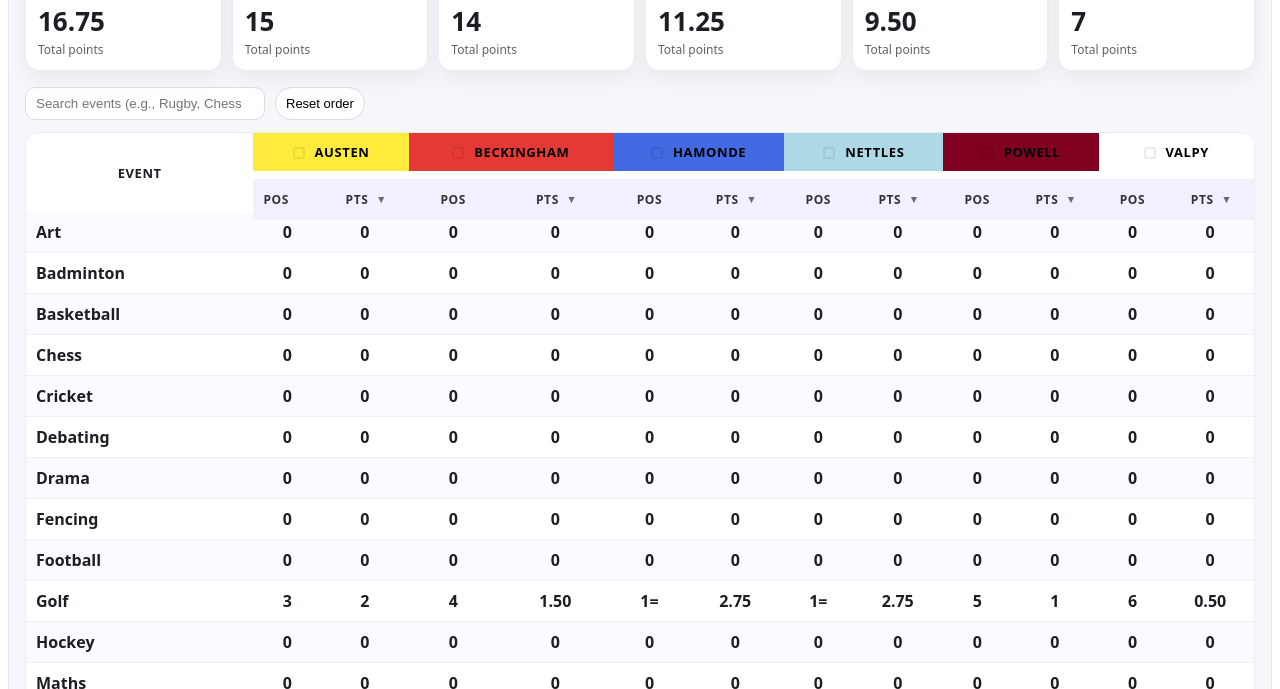
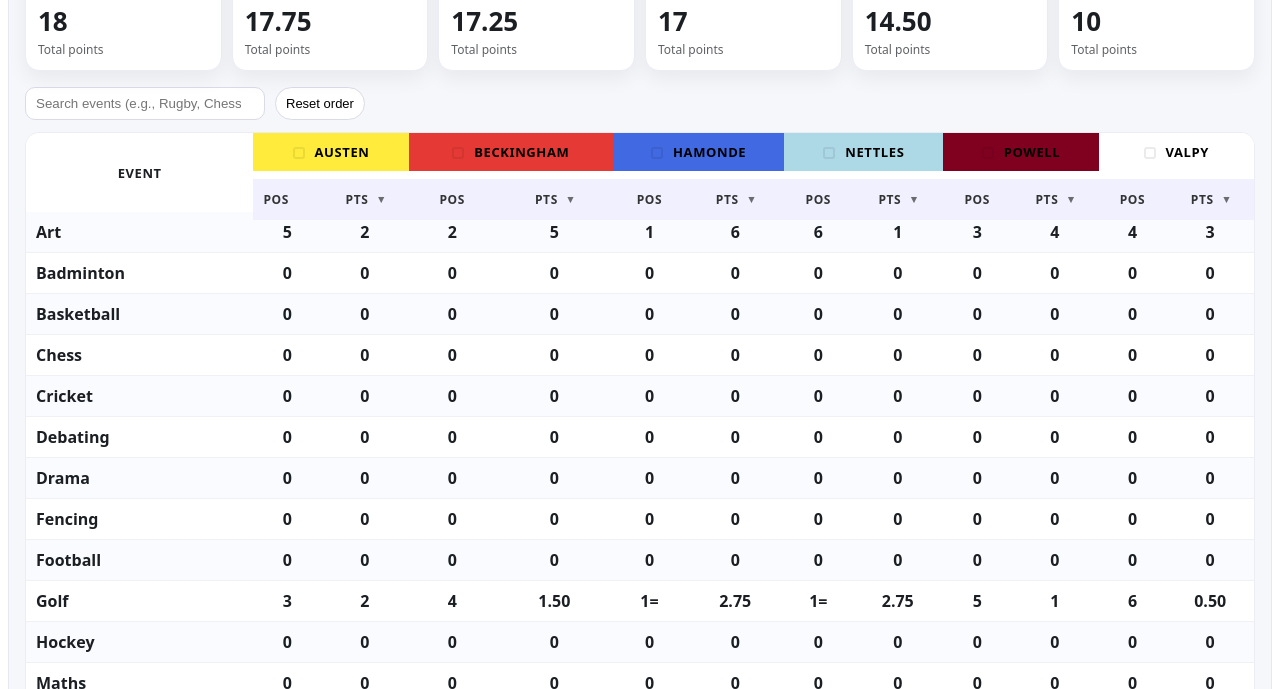
Before and after one commit to snowstormxd/hardy-cup-table-2025-2026, a plain HTML site: page index.html in a window 1280 px wide. Shown: the part 111-800 px from the top of the page. Drawn offline with Linux system fonts and the light colour scheme.

Commit message:
Update event data for 'Art' in index.html

```diff
--- a/index.html
+++ b/index.html
@@ -96,7 +96,7 @@
   // EVENTS: full event list, only Golf / Ultimate Frisbee / X Country contain data;
   // other cells use pos:0, pts:0.
   const EVENTS = [
-    {name:"Art", Austen:{pos:0,pts:0}, Beckingham:{pos:0,pts:0}, Hamonde:{pos:0,pts:0}, Nettles:{pos:0,pts:0}, Powell:{pos:0,pts:0}, Valpy:{pos:0,pts:0}},
+    {name:"Art", Austen:{pos:5,pts:2}, Beckingham:{pos:2,pts:5}, Hamonde:{pos:1,pts:6}, Nettles:{pos:6,pts:1}, Powell:{pos:3,pts:4}, Valpy:{pos:4,pts:3}},
     {name:"Badminton", Austen:{pos:0,pts:0}, Beckingham:{pos:0,pts:0}, Hamonde:{pos:0,pts:0}, Nettles:{pos:0,pts:0}, Powell:{pos:0,pts:0}, Valpy:{pos:0,pts:0}},
     {name:"Basketball", Austen:{pos:0,pts:0}, Beckingham:{pos:0,pts:0}, Hamonde:{pos:0,pts:0}, Nettles:{pos:0,pts:0}, Powell:{pos:0,pts:0}, Valpy:{pos:0,pts:0}},
     {name:"Chess", Austen:{pos:0,pts:0}, Beckingham:{pos:0,pts:0}, Hamonde:{pos:0,pts:0}, Nettles:{pos:0,pts:0}, Powell:{pos:0,pts:0}, Valpy:{pos:0,pts:0}},
```
